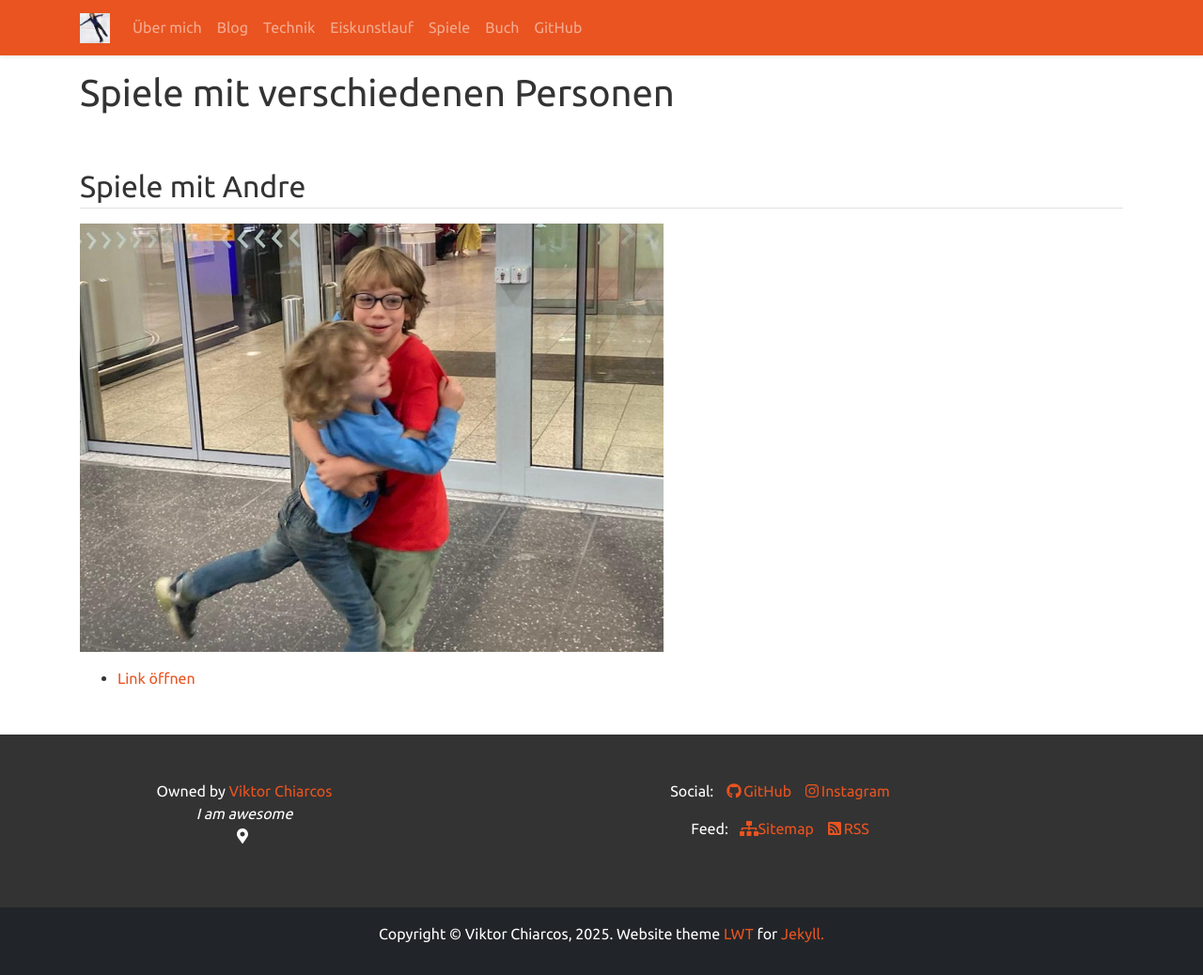
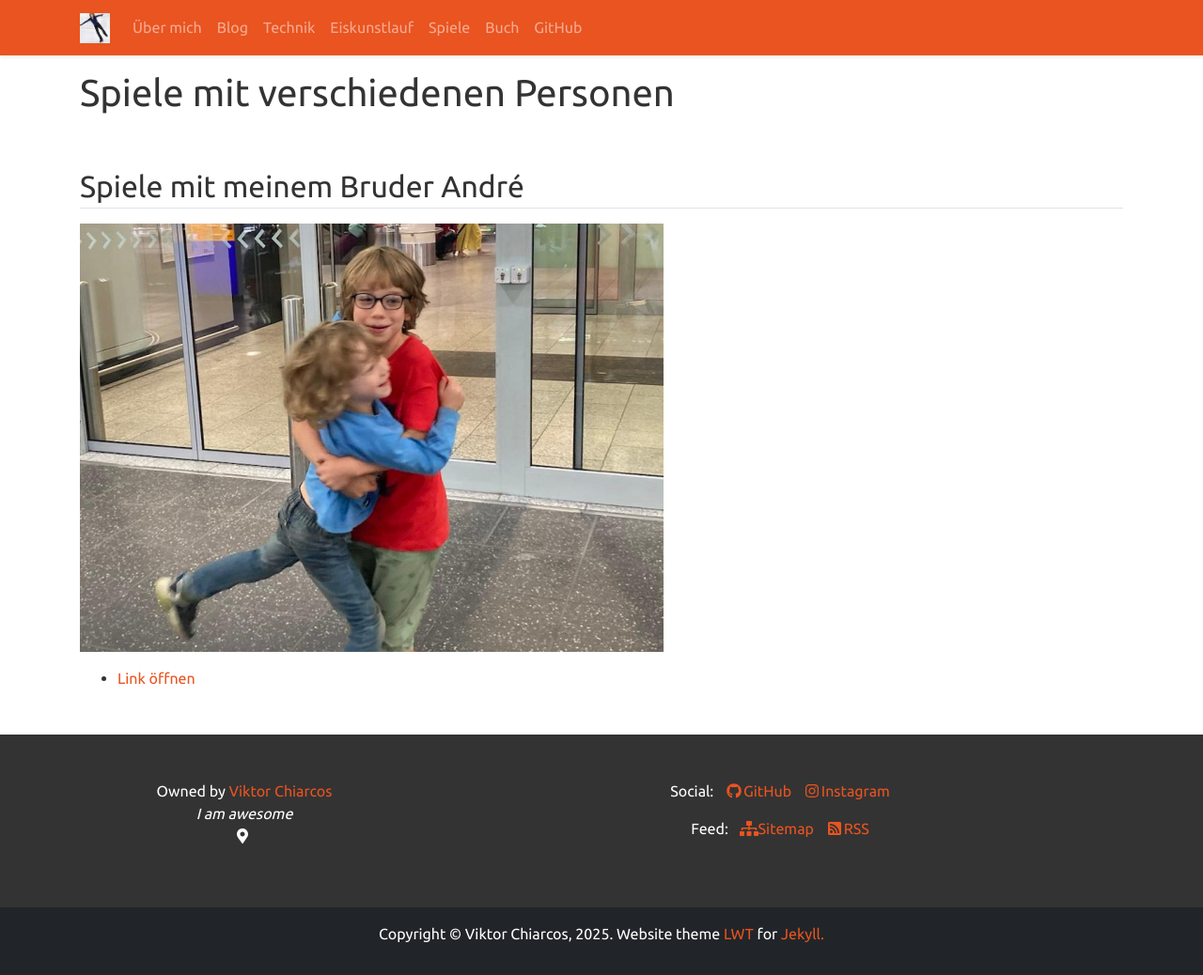
Before and after one commit to viktor-chiarcos/viktor-chiarcos.github.io, a Jekyll site: the page built from _pages/games.md, in a window 1280 px wide. Shown: the whole page at 94% size. Built offline with Jekyll 4.4.1, drawn with Linux system fonts in a browser that asks for light colours.

Commit message:
restruct

```diff
--- a/_pages/games.md
+++ b/_pages/games.md
@@ -7,7 +7,7 @@ permalink: /games/
 
 &nbsp;
 
-##  Spiele mit Andre
+##  Spiele mit meinem Bruder André
 
 ![](../assets/images/viktor-und-andre.png)
 
```
